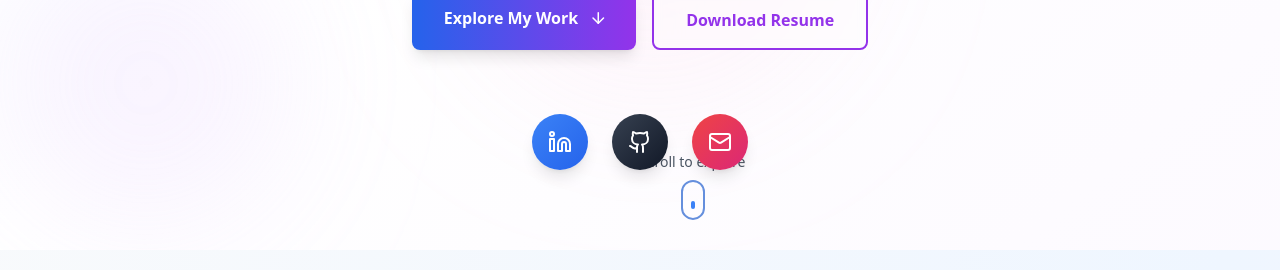
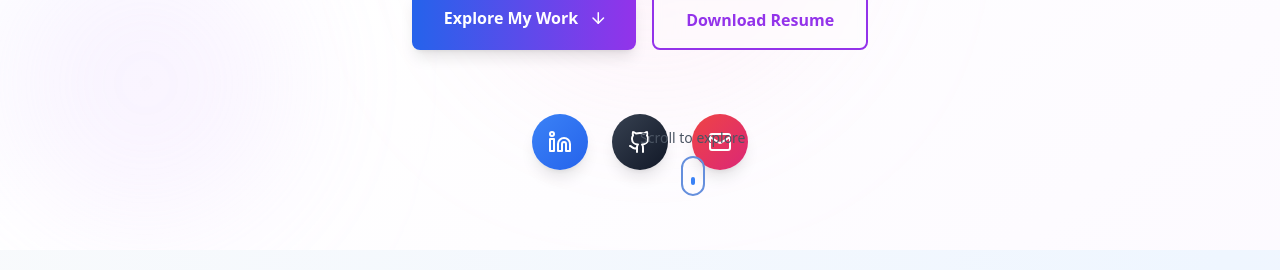
Before and after one commit to MJAHMADEE/mjahmadee.github.io, a Next.js app: page / in a window 1280 px wide. Shown: the part 862-1132 px from the top of the page. Built offline with nearby package versions, Linux system fonts and the light colour scheme.

Commit message:
fix: improve scroll indicator positioning with better z-index and bottom spacing
- Add z-50 to ensure scroll indicator stays on top of all content
- Adjust bottom positioning from bottom-10 to bottom-16 for better visibility
- Ensures 'Scroll to explore' text is centered and visible

```diff
--- a/components/Hero.jsx
+++ b/components/Hero.jsx
@@ -248,7 +248,7 @@
 
       {/* Scroll indicator */}
       <motion.div
-        className="absolute bottom-10 left-1/2 -translate-x-1/2"
+        className="absolute bottom-16 left-1/2 -translate-x-1/2 z-50"
         animate={{ y: [0, 10, 0] }}
         transition={{ duration: 2, repeat: Infinity }}
       >
```
